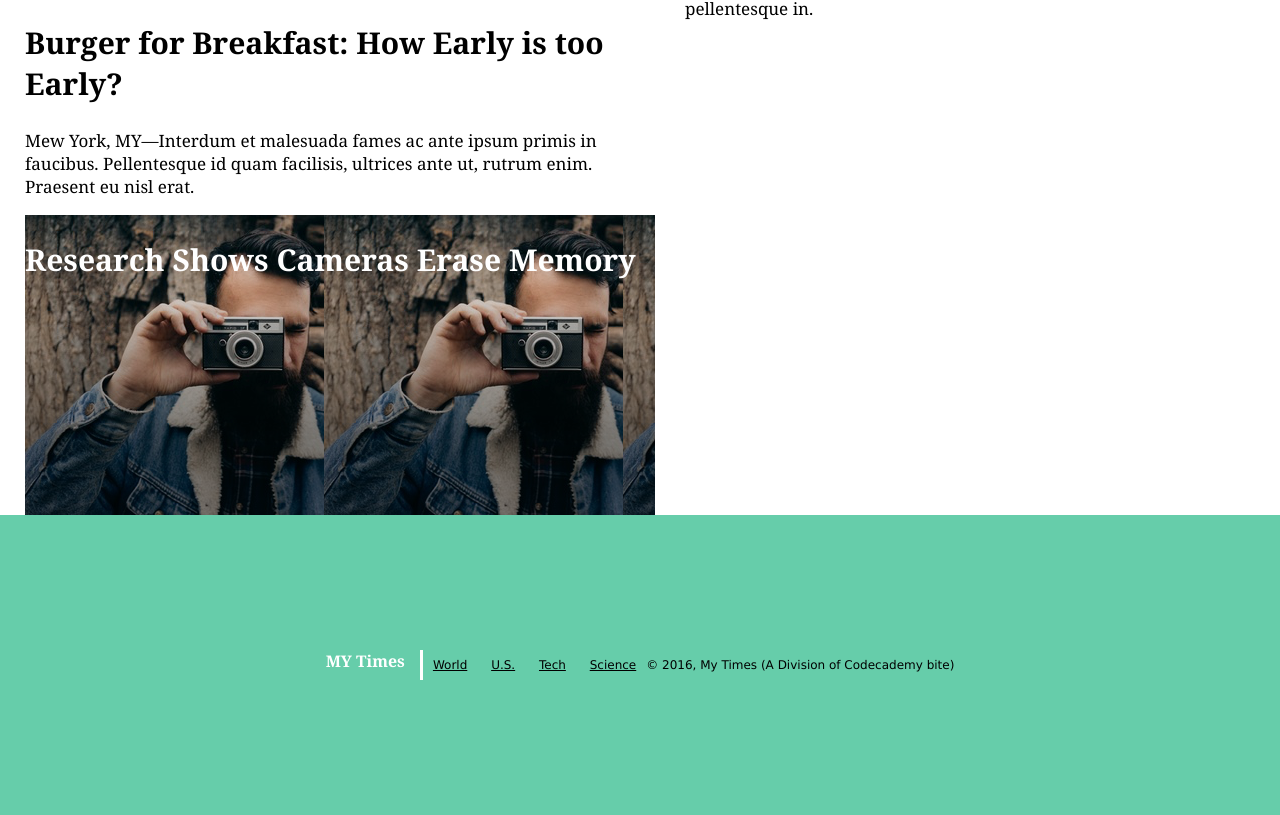
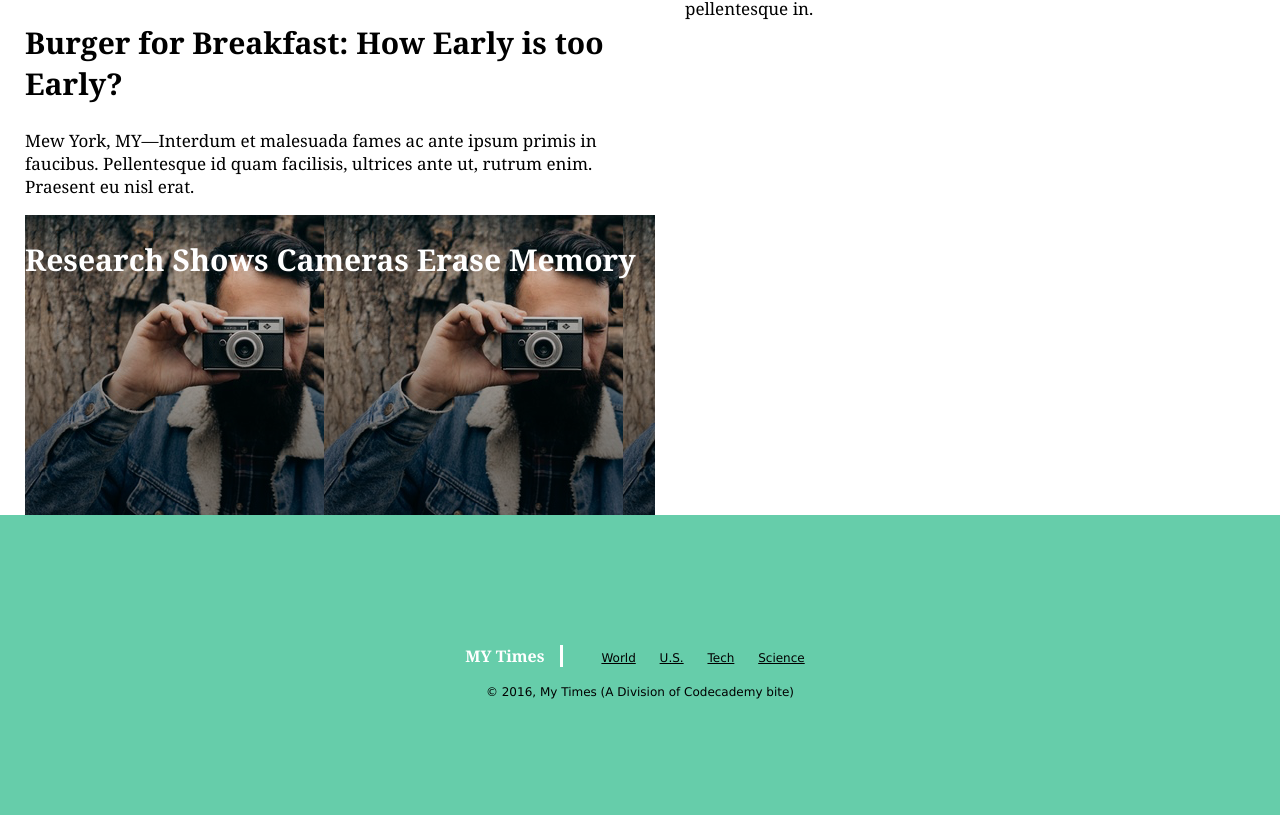
Before and after one commit to AnnetteHG/mytimes, a plain HTML site: page index.html in a window 1280 px wide. Shown: the part 1223-2038 px from the top of the page. Drawn offline with Linux system fonts and the light colour scheme; files whose address does not match are found by name.

Commit message:
corrected footer

```diff
--- a/index.html
+++ b/index.html
@@ -1,6 +1,7 @@
 <!DOCTYPE html>
 <html>
   <head>
+    <title>My Times</title>
     <link href="resources/css/style.css" type="text/css" rel="stylesheet"/>
     <title>My Times</title>
   </head>
@@ -101,31 +102,20 @@
 
     <!--Footer-->
 
-    <div class="footer">
-
-      <div class="title">
-        <span>MY Times</span>
+    <footer>
+      <div class="info">
+        <span class="title">MY Times</span>
+        <nav>
+          <span><a href="#">World</a></span>
+          <span><a href="#">U.S.</a></span>
+          <span><a href="#">Tech</a></span>
+          <span><a href="#">Science</a></span>
+        </nav>
       </div>
-
-      <nav class="footer-content">
-        <span>
-          <a href="#">World</a>
-        </span>
-        <span>
-          <a href="#">U.S.</a>
-        </span>
-        <span>
-          <a href="#">Tech</a>
-        </span>
-        <span>
-          <a href="#">Science</a>
-        </span>
-      </nav>
-
-      <div class="footer-content">
+      <div class="copyright">
         <span> &copy; 2016, My Times (A Division of Codecademy bite)</span>
       </div>
-    </div>
+    </footer>
 
   </body>
 </html>
--- a/resources/css/style.css
+++ b/resources/css/style.css
@@ -153,24 +153,30 @@ h3 {
   padding: 20px;
 }
 
-.footer {
+footer {
   display: flex;
   background-color: MediumAquamarine;
   margin: auto;
   font-family: Verdana;
   font-size: 12px;
+  width: 100%;
   height: 300px;
   justify-content: center;
   align-items: center;
-  flex-wrap: wrap;
+  flex-direction: column;
 }
 
-.footer .title {
+footer .title {
+  display: inline-block;
   font-family: Georgia;
   font-size: 16px;
-  height: 30px;
   font-weight: bold;
   color: white;
   border-right: 3px solid white;
   padding-right: 15px;
 }
+
+footer nav {
+  display: inline-block;
+  padding-left: 25px;
+}
```
